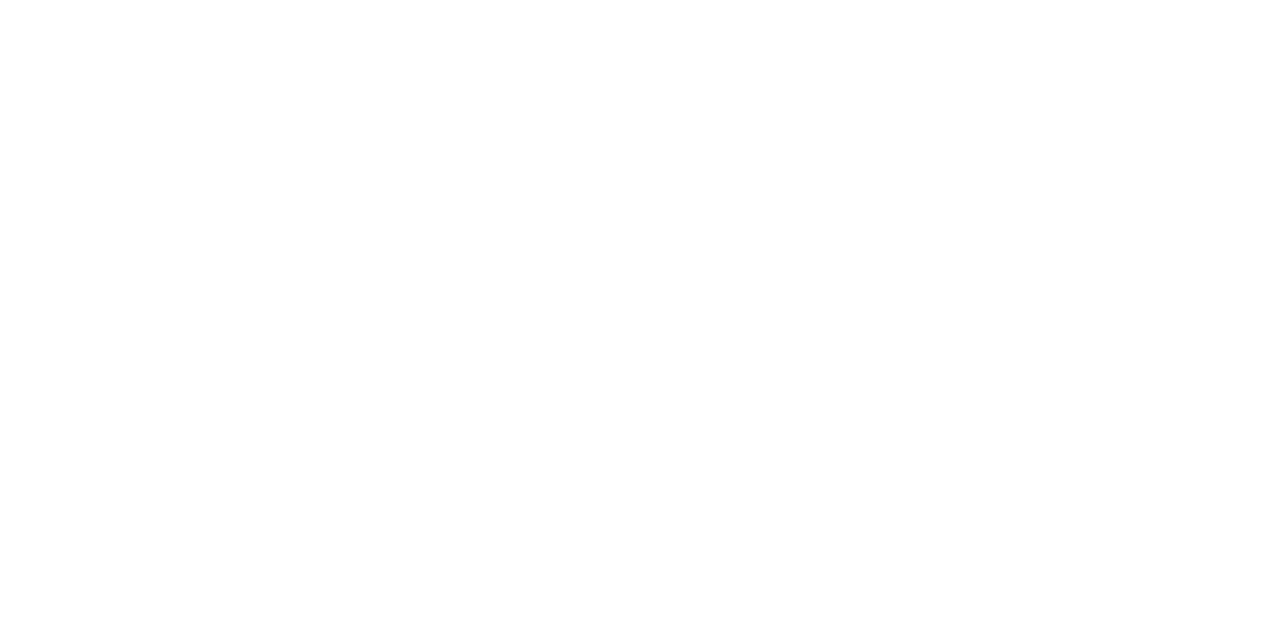
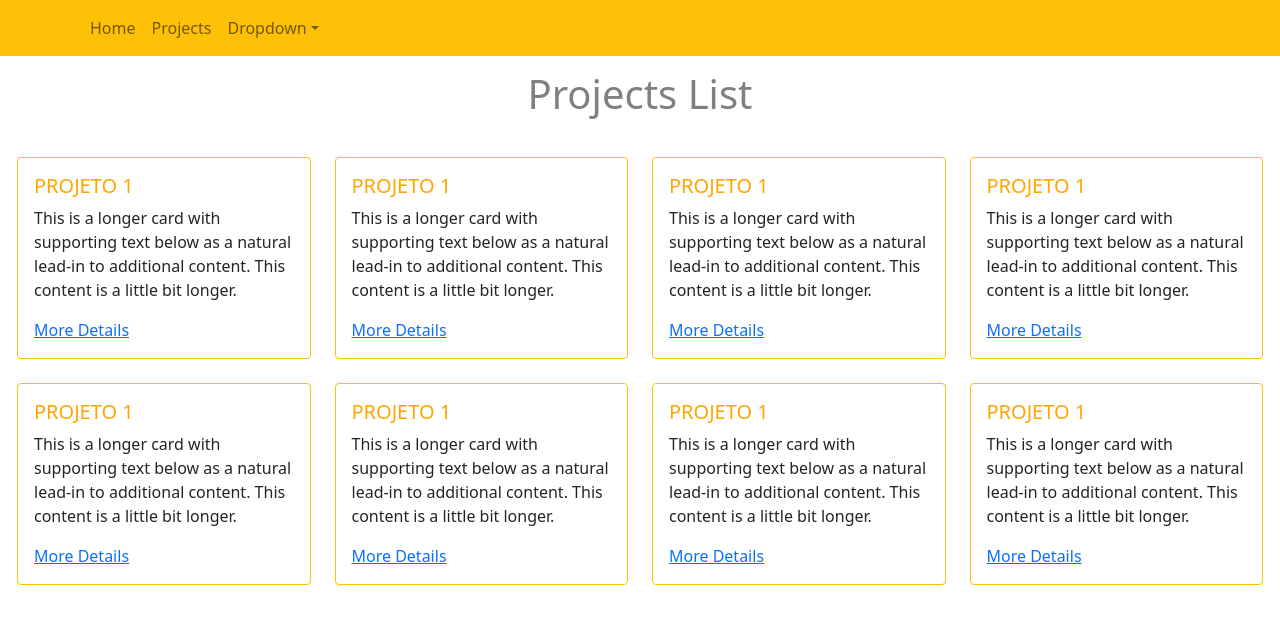
Before and after one commit to PalomaWolfango/proj3-frontend, a React (Create React App) app: page /projects in a window 1280 px wide. Before the commit this address had no page. Shown: the top 624 px of the page. Built offline with nearby package versions, Linux system fonts and the light colour scheme.

Commit message:
menu_layout

```diff
--- a/src/App.js
+++ b/src/App.js
@@ -1,11 +1,14 @@
 import React from "react";
 import './App.css';
 import AppRoute from "./components/AppRoute";
-
+import Menu from "./components/menu";
 
 function App() {
 	return(
-      <AppRoute />
+		<div>
+			<Menu/>
+			<AppRoute />
+		</div>
 	)
 }
 
--- a/src/components/AppRoute.js
+++ b/src/components/AppRoute.js
@@ -8,7 +8,7 @@
     return (
         < BrowserRouter >
             <Routes>
-                <Route exact path = '/' element = { <ProjectList/> } />
+                <Route exact path = '/projects' element = { <ProjectList/> } />
             </ Routes>
         </ BrowserRouter>
     )
--- /dev/null
+++ b/src/components/menu.js
@@ -0,0 +1,32 @@
+import React from "react";
+import { Navbar, Nav, Container, NavDropdown } from "react-bootstrap";
+import 'bootstrap/dist/css/bootstrap.min.css';
+
+class Menu extends React.Component {
+    render() {
+        return(
+            <div>
+                <Navbar bg="warning" expand="lg" fixed="top">
+                <Container>
+                    <Navbar.Toggle aria-controls="basic-navbar-nav" />
+                    <Navbar.Collapse id="basic-navbar-nav">
+                    <Nav className="me-auto">
+                        <Nav.Link href="#home">Home</Nav.Link>
+                        <Nav.Link href="/projects">Projects</Nav.Link>
+                        <NavDropdown title="Dropdown" id="basic-nav-dropdown">
+                            <NavDropdown.Item href="#action/3.1">Action</NavDropdown.Item>
+                            <NavDropdown.Item href="#action/3.2">Another action</NavDropdown.Item>
+                            <NavDropdown.Item href="#action/3.3">Something</NavDropdown.Item>
+                            <NavDropdown.Divider />
+                            <NavDropdown.Item href="#action/3.4">Separated link</NavDropdown.Item>
+                        </NavDropdown>
+                    </Nav>
+                    </Navbar.Collapse>
+                </Container>
+                </Navbar>
+            </div>
+        )
+    }
+}
+
+export default Menu;
--- a/src/components/project-list.js
+++ b/src/components/project-list.js
@@ -6,7 +6,7 @@
     render() {
         return(
             <div>
-                <h1 style={{color: 'grey', margin: '15px'}}>Projects List</h1>
+                <h1 style={{color: 'grey', margin: '15px', marginTop: '70px', textAlign: 'center'}}>Projects List</h1>
                 <Row xs={1} md={4} className="g-4" style={{margin: '5px'}}>
                 {Array.from({ length: 8 }).map((_, idx) => (
                     <Col>
```
